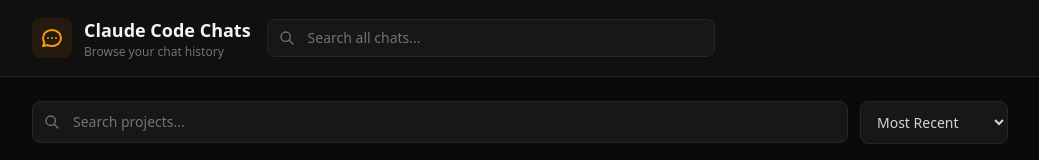
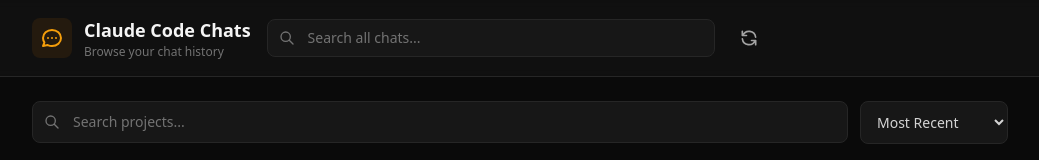
Before and after one commit to psousa50/claude-code-chats, a Next.js app: page / in a window 1280 px wide. Shown: the top 160 px of the page, without its empty margins (120-1159 px from the left). Built offline with nearby package versions, Linux system fonts and the light colour scheme.

Commit message:
add sync button to page headers

```diff
--- /dev/null
+++ b/src/app/api/sync/route.ts
@@ -0,0 +1,22 @@
+import { NextResponse } from "next/server";
+import { syncIndex, getIndexStats } from "@/lib/search-db";
+
+export const dynamic = "force-dynamic";
+
+export async function POST() {
+  try {
+    const syncResult = syncIndex();
+    const stats = getIndexStats();
+
+    return NextResponse.json({
+      sync: syncResult,
+      stats,
+    });
+  } catch (error) {
+    console.error("Sync error:", error);
+    return NextResponse.json(
+      { error: "Sync failed", details: error instanceof Error ? error.message : "Unknown error" },
+      { status: 500 }
+    );
+  }
+}
--- a/src/app/page.tsx
+++ b/src/app/page.tsx
@@ -1,5 +1,6 @@
 import { ProjectList } from "@/components/project-list";
 import { GlobalSearch } from "@/components/global-search";
+import { SyncButton } from "@/components/sync-button";
 
 export default function Home() {
   return (
@@ -21,6 +22,7 @@ export default function Home() {
             <div className="flex-1 max-w-md">
               <GlobalSearch />
             </div>
+            <SyncButton />
           </div>
         </div>
       </header>
--- a/src/app/search/page.tsx
+++ b/src/app/search/page.tsx
@@ -1,5 +1,6 @@
 import Link from "next/link";
 import { GlobalSearch } from "@/components/global-search";
+import { SyncButton } from "@/components/sync-button";
 import { SearchResults } from "./search-results";
 
 export const dynamic = "force-dynamic";
@@ -30,6 +31,7 @@ export default async function SearchPage({ searchParams }: Props) {
             <div className="flex-1">
               <GlobalSearch projectPath={project} />
             </div>
+            <SyncButton />
           </div>
         </div>
       </header>
--- a/src/components/project-header.tsx
+++ b/src/components/project-header.tsx
@@ -6,6 +6,7 @@ import Link from "next/link";
 import { GlobalSearch } from "./global-search";
 import { RenameProjectModal } from "./rename-project-modal";
 import { MemoryViewer } from "./memory-viewer";
+import { SyncButton } from "./sync-button";
 
 interface ProjectHeaderProps {
   projectName: string;
@@ -63,6 +64,7 @@ export function ProjectHeader({ projectName, projectPath, encodedPath, hasMemory
             <div className="flex-1 max-w-md">
               <GlobalSearch projectPath={encodedPath} />
             </div>
+            <SyncButton />
           </div>
         </div>
       </header>
--- /dev/null
+++ b/src/components/sync-button.tsx
@@ -0,0 +1,66 @@
+"use client";
+
+import { useState } from "react";
+
+interface SyncResult {
+  added: number;
+  updated: number;
+  removed: number;
+}
+
+export function SyncButton() {
+  const [syncing, setSyncing] = useState(false);
+  const [result, setResult] = useState<SyncResult | null>(null);
+
+  const handleSync = async () => {
+    setSyncing(true);
+    setResult(null);
+
+    try {
+      const response = await fetch("/api/sync", { method: "POST" });
+      if (!response.ok) throw new Error("Sync failed");
+
+      const data = await response.json();
+      setResult(data.sync);
+
+      setTimeout(() => setResult(null), 3000);
+    } catch (error) {
+      console.error("Sync error:", error);
+    } finally {
+      setSyncing(false);
+    }
+  };
+
+  return (
+    <div className="flex items-center gap-2">
+      <button
+        onClick={handleSync}
+        disabled={syncing}
+        className="p-2 text-neutral-400 hover:text-neutral-200 hover:bg-neutral-800 rounded-lg transition-colors disabled:opacity-50 disabled:cursor-not-allowed"
+        title="Resync database"
+      >
+        <svg
+          className={`w-5 h-5 ${syncing ? "animate-spin" : ""}`}
+          fill="none"
+          stroke="currentColor"
+          viewBox="0 0 24 24"
+        >
+          <path
+            strokeLinecap="round"
+            strokeLinejoin="round"
+            strokeWidth={2}
+            d="M4 4v5h.582m15.356 2A8.001 8.001 0 004.582 9m0 0H9m11 11v-5h-.581m0 0a8.003 8.003 0 01-15.357-2m15.357 2H15"
+          />
+        </svg>
+      </button>
+
+      {result && (result.added > 0 || result.updated > 0 || result.removed > 0) && (
+        <div className="text-xs text-neutral-500 whitespace-nowrap">
+          {result.added > 0 && `+${result.added}`}
+          {result.updated > 0 && ` ~${result.updated}`}
+          {result.removed > 0 && ` -${result.removed}`}
+        </div>
+      )}
+    </div>
+  );
+}
```
